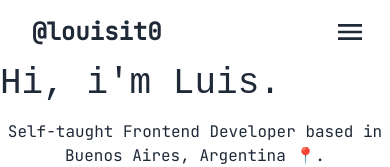
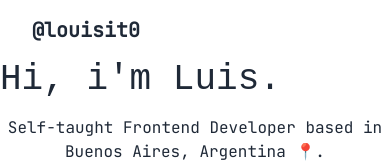
Before and after one commit to Louisit0/Portfolio, a React (Vite) app: page / in a window 390 px wide. Shown: the top 167 px of the page. Built offline with nearby package versions, Linux system fonts and the light colour scheme.

Commit message:
remove btn burger

```diff
--- a/src/components/Nav.jsx
+++ b/src/components/Nav.jsx
@@ -1,38 +1,15 @@
-import { Link } from "wouter";
+import { Link } from "react-router-dom";
 
 const Nav = ({ togglerDrawer, drawerOpen }) => {
   return (
     <nav className="flex flex-col lg:flex-row w-full py-4">
       <div className="flex flex-row justify-between items-center h-full w-full max-w-4xl lg:mx-auto">
-        <Link
-          to="/"
-          className="my-auto font-bold text-2xl md:text-xl ml-8 lg:ml-0"
-        >
+        <Link to="/" className="my-auto font-bold text-xl ml-8 lg:ml-0">
           @louisit0
         </Link>
-        <label className="swap swap-rotate mr-4 lg:hidden">
-          {/* this hidden checkbox controls the state  */}
-          <input
-            id="my-drawer-4"
-            onClick={togglerDrawer}
-            type="checkbox"
-            defaultChecked={drawerOpen}
-          />
-
-          {/* hamburger icon */}
-          <svg
-            className="fill-current  mr-2 sm:mr-0"
-            xmlns="http://www.w3.org/2000/svg"
-            width="32"
-            height="32"
-            viewBox="0 0 512 512"
-          >
-            <path d="M64,384H448V341.33H64Zm0-106.67H448V234.67H64ZM64,128v42.67H448V128Z" />
-          </svg>
-        </label>
         <div className="hidden lg:flex flex-row items-center justify-between w-3/5">
           <Link
-            to="/about"
+            to={"/about"}
             onClick={togglerDrawer}
             className=" select-none cursor-pointer transition-all  font-bold"
             href="#About"
@@ -40,23 +17,7 @@ const Nav = ({ togglerDrawer, drawerOpen }) => {
             About me
           </Link>
           <Link
-            to="/projects"
-            onClick={togglerDrawer}
-            className=" select-none cursor-pointer transition-all  font-bold"
-            href="#About"
-          >
-            Projects
-          </Link>
-          <Link
-            to="/contact"
-            onClick={togglerDrawer}
-            className=" select-none cursor-pointer transition-all  font-bold"
-            href="#About"
-          >
-            Contact
-          </Link>
-          <Link
-            to="/techStack"
+            to={"/techStack"}
             onClick={togglerDrawer}
             className=" select-none cursor-pointer transition-all  font-bold"
             href="#About"
@@ -64,7 +25,25 @@ const Nav = ({ togglerDrawer, drawerOpen }) => {
             Tech stack
           </Link>
           <Link
-            to="/curriculum"
+            to={"/projects"}
+            onClick={togglerDrawer}
+            className=" select-none cursor-pointer transition-all  font-bold"
+            href="#About"
+          >
+            Projects
+          </Link>
+
+          <Link
+            to={"/contact"}
+            onClick={togglerDrawer}
+            className=" select-none cursor-pointer transition-all  font-bold"
+            href="#About"
+          >
+            Contact
+          </Link>
+
+          <Link
+            to={"/curriculum"}
             onClick={togglerDrawer}
             className=" select-none cursor-pointer transition-all  font-bold"
             href="#About"
```
